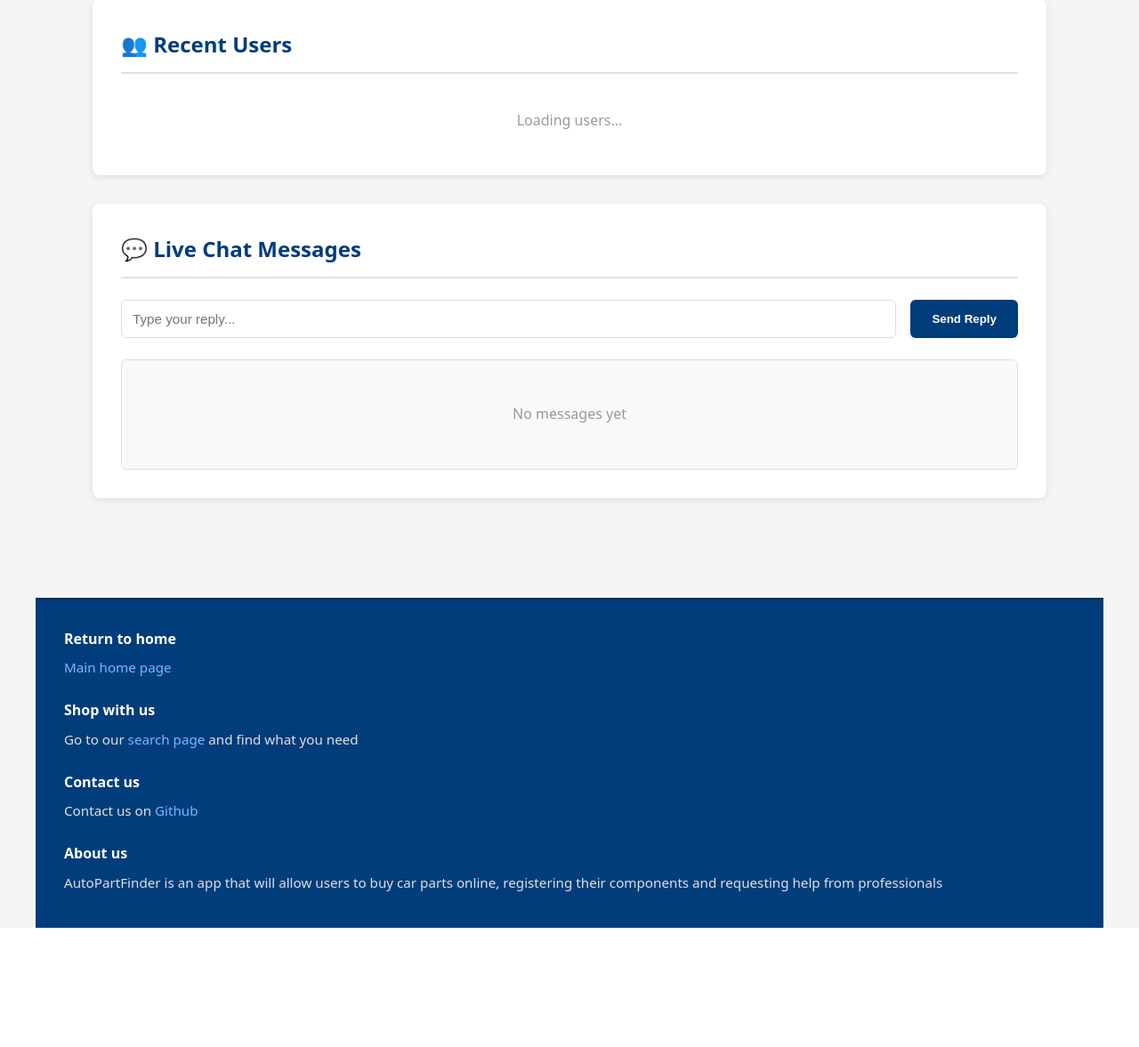
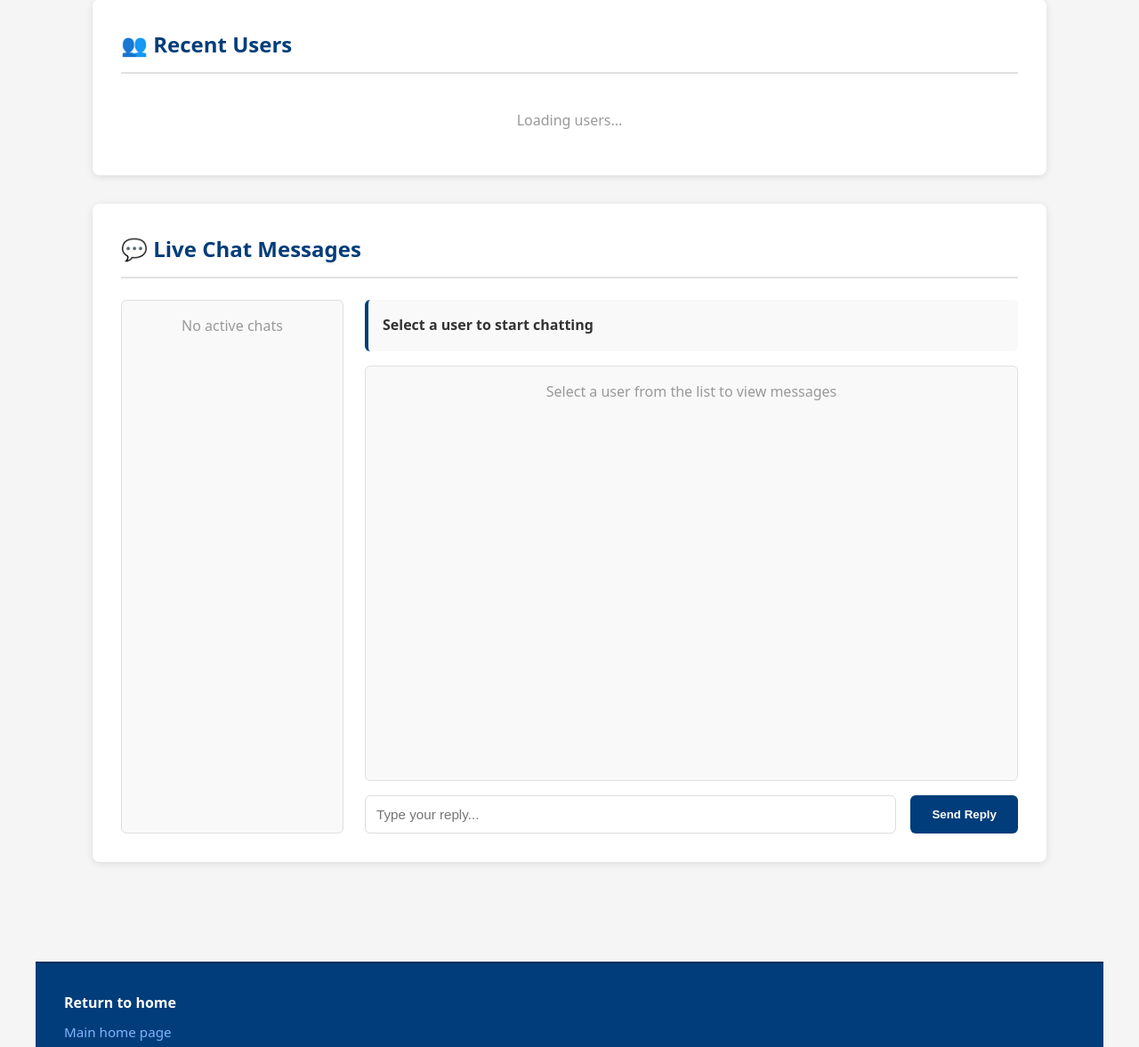
Before and after one commit to Team-3D-UoP/Team-3D-Rep, a Flask app: page /admin in a window 1280 px wide. Shown: the part 1016-2193 px from the top of the page at 89% size. Before the commit the page ends 2059 px from the top, so only its background shows below. Run offline with Flask 3, Linux system fonts and the light colour scheme; the visitor is signed in with stand-in values (Sample User, id 1); data comes from the database, SQL or seed files in the repository; data that the repository does not hold is empty.

Commit message:
Updating admin dashboard live chat

```diff
--- a/Flask project/templates/admin_dashboard.html
+++ b/Flask project/templates/admin_dashboard.html
@@ -247,12 +247,29 @@
         <!-- Live Chat Section -->
         <div class="admin-section">
             <h2>💬 Live Chat Messages</h2>
-            <div style="display: flex; gap: 1rem; margin-bottom: 1.5rem;">
-                <input type="text" id="reply-input" placeholder="Type your reply..." style="flex: 1; padding: 0.75rem; border: 1px solid #ddd; border-radius: 6px; font-size: 0.95rem;">
-                <button onclick="sendAdminReply()" style="background-color: #003d7a; color: white; padding: 0.75rem 1.5rem; border: none; border-radius: 6px; cursor: pointer; font-weight: 600;">Send Reply</button>
-            </div>
-            <div id="chat-container" style="padding: 1rem; text-align: center; color: #999; max-height: 500px; overflow-y: auto; border: 1px solid #e0e0e0; border-radius: 6px; background-color: #f9f9f9;">
-                Loading messages...
+            <div style="display: grid; grid-template-columns: 250px 1fr; gap: 1.5rem; min-height: 600px;">
+                <!-- Users List -->
+                <div id="users-list-container" style="border: 1px solid #e0e0e0; border-radius: 6px; overflow-y: auto; background-color: #f9f9f9;">
+                    <div style="padding: 1rem; text-align: center; color: #999;">Loading users...</div>
+                </div>
+
+                <!-- Chat Area -->
+                <div style="display: flex; flex-direction: column;">
+                    <div id="selected-user-info" style="padding: 1rem; background-color: #f9f9f9; border-radius: 6px; margin-bottom: 1rem; border-left: 4px solid #003d7a;">
+                        <strong>Select a user to start chatting</strong>
+                    </div>
+
+                    <!-- Chat Messages -->
+                    <div id="chat-container" style="flex: 1; padding: 1rem; overflow-y: auto; border: 1px solid #e0e0e0; border-radius: 6px; background-color: #f9f9f9; margin-bottom: 1rem; display: flex; flex-direction: column; gap: 1rem;">
+                        <p style="text-align: center; color: #999;">Select a user from the list to view messages</p>
+                    </div>
+
+                    <!-- Reply Input -->
+                    <div style="display: flex; gap: 1rem;">
+                        <input type="text" id="reply-input" placeholder="Type your reply..." style="flex: 1; padding: 0.75rem; border: 1px solid #ddd; border-radius: 6px; font-size: 0.95rem;">
+                        <button onclick="sendAdminReply()" style="background-color: #003d7a; color: white; padding: 0.75rem 1.5rem; border: none; border-radius: 6px; cursor: pointer; font-weight: 600;">Send Reply</button>
+                    </div>
+                </div>
             </div>
         </div>
     </div>
@@ -328,16 +345,95 @@
             container.innerHTML = html;
         }
 
-        // Load chat messages
-        async function loadChatMessages() {
+        // Track selected user for targeted messaging
+        let selectedUserEmail = null;
+
+        // Load users with messages
+        async function loadUsersWithMessages() {
             try {
                 const response = await fetch('/api/chat/messages');
                 if (response.ok) {
                     const data = await response.json();
-                    displayChatMessages(data.messages || []);
+                    const messages = data.messages || [];
+
+                    // Get unique users
+                    const usersMap = new Map();
+                    messages.forEach(msg => {
+                        if (msg.sender_type === 'customer' && msg.user_email) {
+                            if (!usersMap.has(msg.user_email)) {
+                                usersMap.set(msg.user_email, {
+                                    email: msg.user_email,
+                                    name: msg.user_name,
+                                    lastMessage: msg.message,
+                                    lastTime: msg.created_at
+                                });
+                            }
+                        }
+                    });
+
+                    displayUsersList(Array.from(usersMap.values()));
+                }
+            } catch (error) {
+                console.error('Error loading users:', error);
+            }
+        }
+
+        // Display users list
+        function displayUsersList(users) {
+            const container = document.getElementById('users-list-container');
+            if (users.length === 0) {
+                container.innerHTML = '<p style="padding: 1rem; text-align: center; color: #999;">No active chats</p>';
+                return;
+            }
+
+            let html = '<div style="display: flex; flex-direction: column;">';
+            users.forEach(user => {
+                const time = new Date(user.lastTime).toLocaleTimeString([], { hour: '2-digit', minute: '2-digit' });
+                html += `<div onclick="selectUser('${user.email}', '${user.name}')" style="padding: 1rem; border-bottom: 1px solid #e0e0e0; cursor: pointer; transition: background-color 0.3s; background-color: ${selectedUserEmail === user.email ? '#e3f2fd' : 'transparent'};" onmouseover="this.style.backgroundColor='#f0f0f0'" onmouseout="this.style.backgroundColor='${selectedUserEmail === user.email ? '#e3f2fd' : 'transparent'}'">
+                    <strong style="color: #003d7a;">${user.name}</strong>
+                    <div style="font-size: 0.8rem; color: #999;">${user.email}</div>
+                    <div style="font-size: 0.75rem; color: #999; margin-top: 0.25rem;">${time}</div>
+                </div>`;
+            });
+            html += '</div>';
+            container.innerHTML = html;
+        }
+
+        // Select a user to chat with
+        function selectUser(email, name) {
+            selectedUserEmail = email;
+            document.getElementById('selected-user-info').innerHTML = `<strong>Chatting with: ${name} (${email})</strong>`;
+            loadChatMessagesForUser(email);
+            loadUsersWithMessages(); // Refresh to highlight selected user
+        }
+
+        // Load chat messages for selected user
+        async function loadChatMessagesForUser(userEmail) {
+            try {
+                const response = await fetch('/api/chat/messages');
+                if (response.ok) {
+                    const data = await response.json();
+                    const messages = data.messages || [];
+
+                    // Filter messages for this user
+                    const userMessages = messages.filter(msg =>
+                        msg.user_email === userEmail ||
+                        (msg.sender_type === 'admin' && msg.target_user_email === userEmail)
+                    );
+
+                    displayChatMessages(userMessages);
                 }
             } catch (error) {
                 console.error('Error loading chat messages:', error);
+            }
+        }
+
+        // Load all chat messages (legacy)
+        async function loadChatMessages() {
+            if (selectedUserEmail) {
+                loadChatMessagesForUser(selectedUserEmail);
+            } else {
+                loadUsersWithMessages();
             }
         }
 
@@ -398,6 +494,11 @@
 
         // Send admin reply
         async function sendAdminReply() {
+            if (!selectedUserEmail) {
+                alert('Please select a user first');
+                return;
+            }
+
             const replyInput = document.getElementById('reply-input');
             const message = replyInput.value.trim();
 
@@ -413,12 +514,15 @@
                         'Content-Type': 'application/json'
                     },
                     credentials: 'include',
-                    body: JSON.stringify({ message })
+                    body: JSON.stringify({
+                        message,
+                        target_user_email: selectedUserEmail
+                    })
                 });
 
                 if (response.ok) {
                     replyInput.value = '';
-                    console.log('✓ Reply sent');
+                    console.log('✓ Reply sent to ' + selectedUserEmail);
                     // Reload chat messages
                     loadChatMessages();
                 } else {
```
